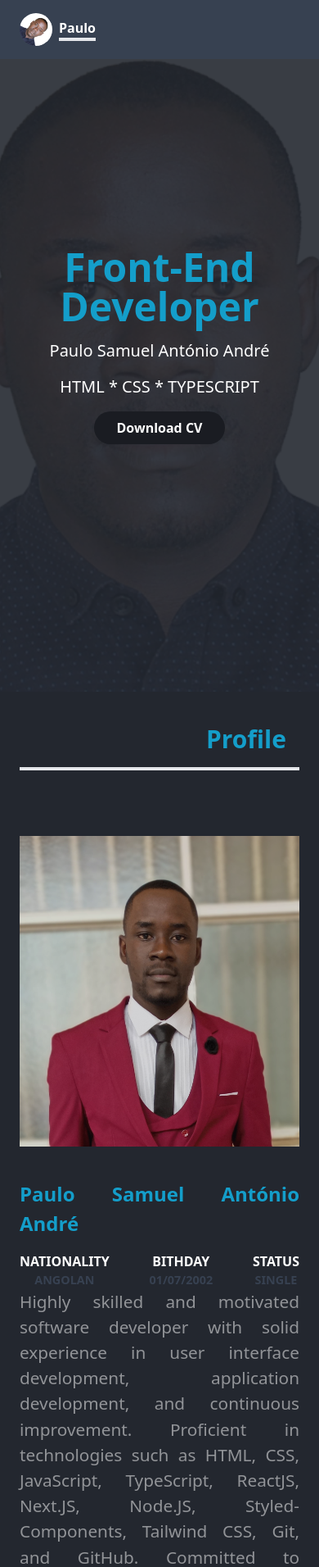
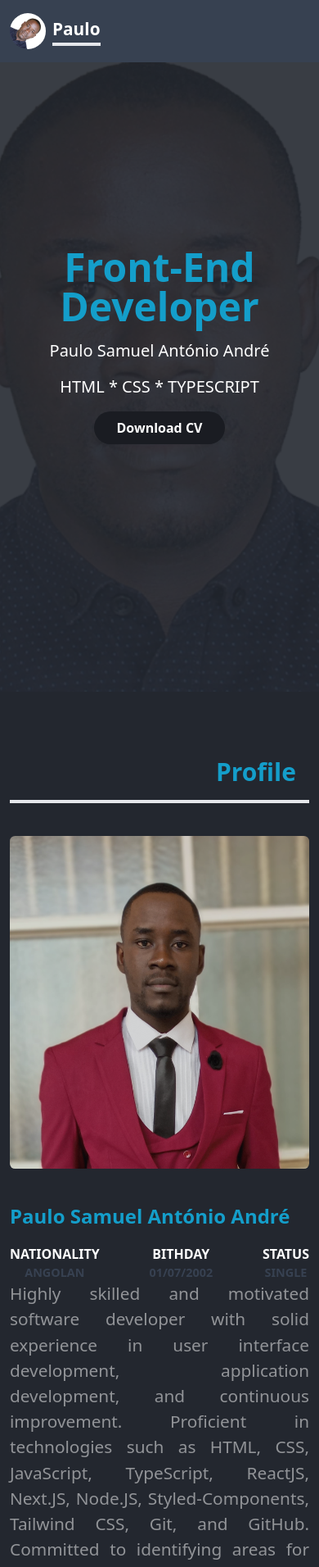
Before and after one commit to PauloAndre05/myportifolio, a React (Vite) app: page / in a window 390 px wide. Shown: the top 1912 px of the page at 82% size. Built offline with nearby package versions, Linux system fonts and the light colour scheme.

Commit message:
Finish the first part of responsive design(Pequenos ajustes)

```diff
--- a/src/components/About.tsx
+++ b/src/components/About.tsx
@@ -12,10 +12,10 @@ import imageTs from '../assets/images/ts.png';
 
 export function About () {
     return(
-        <main className="bg-primary flex flex-col p-20 max-sm:p-6">
+        <main className="bg-primary flex flex-col p-20 max-sm:p-3 max-sm:py-16">
             <h1 className="text-3xl text-right border-b-4 p-4 text-third font-bold">Profile</h1>
-            <section className="flex justify-between mt-20 max-sm:flex-col">
-                <article className='w-[30%] max-sm:w-full opacity-80'>
+            <section className="flex justify-between mt-20 max-sm:flex-col max-sm:mt-10">
+                <article className='w-[30%] max-sm:w-full opacity-80 rounded-[.4rem] overflow-hidden'>
                     <div className=''>
                         <img src={imgAbout} alt="About Image" />
                     </div>
--- a/src/components/Banner.tsx
+++ b/src/components/Banner.tsx
@@ -2,7 +2,7 @@ import imgBanner from '../assets/images/cropped-foto.jpg'
 
 export function Banner () {
     return(
-        <main className="h-[100vh] flex p-20 pt-44 justify-between items-center relative max-sm:p-0 w-full max-sm:px-6">
+        <main className="h-[100vh] flex p-20 pt-44 justify-between items-center relative max-sm:p-0 w-full max-sm:px-3">
             <img
                 src={imgBanner}
                 className="absolute inset-0 w-full h-full bg-no-repeat object-cover opacity-5 max-sm:opacity-10"
--- a/src/components/CardProject.tsx
+++ b/src/components/CardProject.tsx
@@ -7,10 +7,10 @@ interface CardProps {
 
 export function CardProject ({image, title, description, link}: CardProps) {
     return(
-        <article className='bg-four p-8 rounded-[1rem] w-80 hover:scale-110 cursor-zoom-in max-sm:w-full max-sm:hover:scale-105'>
-                    <div className=' w-full overflow-hidden rounded-sm max-sm:shrink-0'>
+        <article className='bg-four p-8 rounded-[.4rem] w-80 hover:scale-110 cursor-zoom-in max-sm:w-full max-sm:p-5 max-sm:hover:scale-105'>
+                    <div className=' w-full overflow-hidden rounded-[.4rem] max-sm:shrink-0'>
                         <img
-                            className='w-full object-cover rounded-[1rem]'
+                            className='w-full object-cover'
                             src={image}
                             alt="imageAspoProject"
                         />
--- a/src/components/Contact.tsx
+++ b/src/components/Contact.tsx
@@ -2,16 +2,16 @@ import imageContact from '../assets/images/contact.avif'
 
 export function Contact () {
     return(
-        <main className="h-svh bg-four relative p-20 max-sm:p-6 max-sm:h-full">
+        <main className="h-svh bg-four relative p-20 max-sm:p-3 max-sm:h-full max-sm:py-16">
             <img
                 className="absolute top-0 right-0 bottom-0 left-0 object-cover opacity-5 w-full h-full bg-no-repeat"
                 src={imageContact}
                 alt="imagem de fundo"
             />
 
-            <div className='z-10 opacity-80 h-full'>
+            <div className='z-10 opacity-80 h-full flex flex-col gap-10'>
                 <h1 className='text-3xl text-center font-bold '>Contact-me</h1>
-                <form className='flex flex-col gap-5 justify-center items-center  h-full text-four font-bold'>
+                <form className='flex flex-col gap-5 justify-center items-center h-full text-four font-bold'>
                     <input
                         className='p-2 rounded-[1rem] w-80 focus:border-none'
                         type="text"
--- a/src/components/Footer.tsx
+++ b/src/components/Footer.tsx
@@ -1,6 +1,6 @@
 export function Foorter () {
     return(
-    <footer className="h-svh bg-four p-20 flex items-center max-sm:p-6 max-sm:h-full">
+    <footer className="h-svh bg-four p-20 flex items-center max-sm:p-3 max-sm:h-full max-sm:py-16">
             <section className="flex flex-col flex-wrap gap-10 max-w-[100%]">
                 <div className="flex justify-between gap-10 flex-wrap">
                     <div className="flex flex-col gap-5 items-center ">
--- a/src/components/Header.tsx
+++ b/src/components/Header.tsx
@@ -4,17 +4,17 @@ import { Banner } from './Banner';
 export function Header () {
     return(
         <main>
-            <section className="flex justify-between items-center px-[5rem] py-[1rem] bg-secound fixed right-0 left-0 z-50 max-sm:px-6 max-sm:py-4">
-                <div className="flex items-center gap-2">
-                    <div className='w-12 rounded-[100%] overflow-hidden max-sm:w-10'>
+            <section className="flex justify-between items-center px-[5rem] py-[1rem] bg-secound fixed right-0 left-0 z-50 max-sm:px-3 max-sm:py-4">
+                <a href='#' className="flex items-center gap-2">
+                    <div className='w-12 rounded-[100%] overflow-hidden max-sm:w-11'>
                         <img
                             className='animate-spinSlow w-full rounded-[100%'
                             src={imgPerfil}
                             alt="Profile Image"
                         />
                     </div>
-                    <h1 className="font-bold text-[1.5rem]  border-b-4 max-sm:text-[1rem]">Paulo</h1>
-                </div>
+                    <h1 className="font-bold text-[1.5rem]  border-b-4 max-sm:text-[1.3rem]">Paulo</h1>
+                </a>
                 <nav className='max-sm:hidden'>
                     <ul className="flex items-center gap-7 text-[1.2rem]">
                         <li><a href="#">Home</a></li>
--- a/src/components/Projects.tsx
+++ b/src/components/Projects.tsx
@@ -11,7 +11,7 @@ import { CardProject } from './CardProject';
 
 export function Projects () {
     return(
-        <main className="bg-secound p-20 flex flex-col gap-4 max-sm:p-6">
+        <main className="bg-secound p-20 flex flex-col gap-4 max-sm:p-3 max-sm:py-16">
             <section className="">
                 <h1 className="text-3xl font-bold">Projects</h1>
             </section>
```
